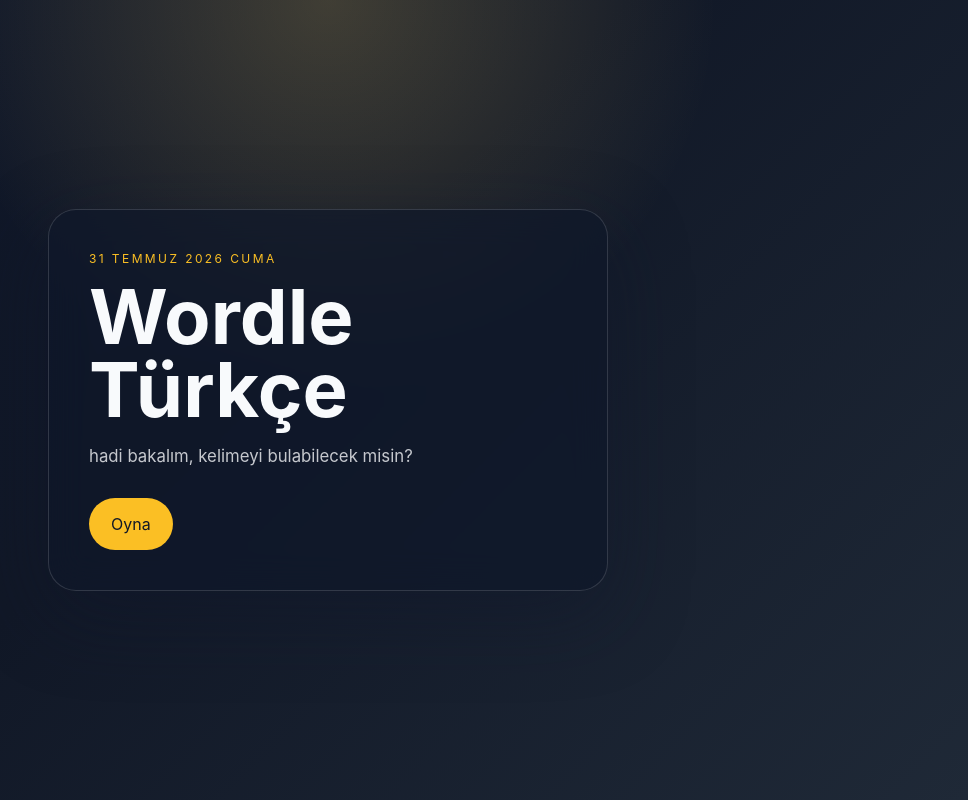
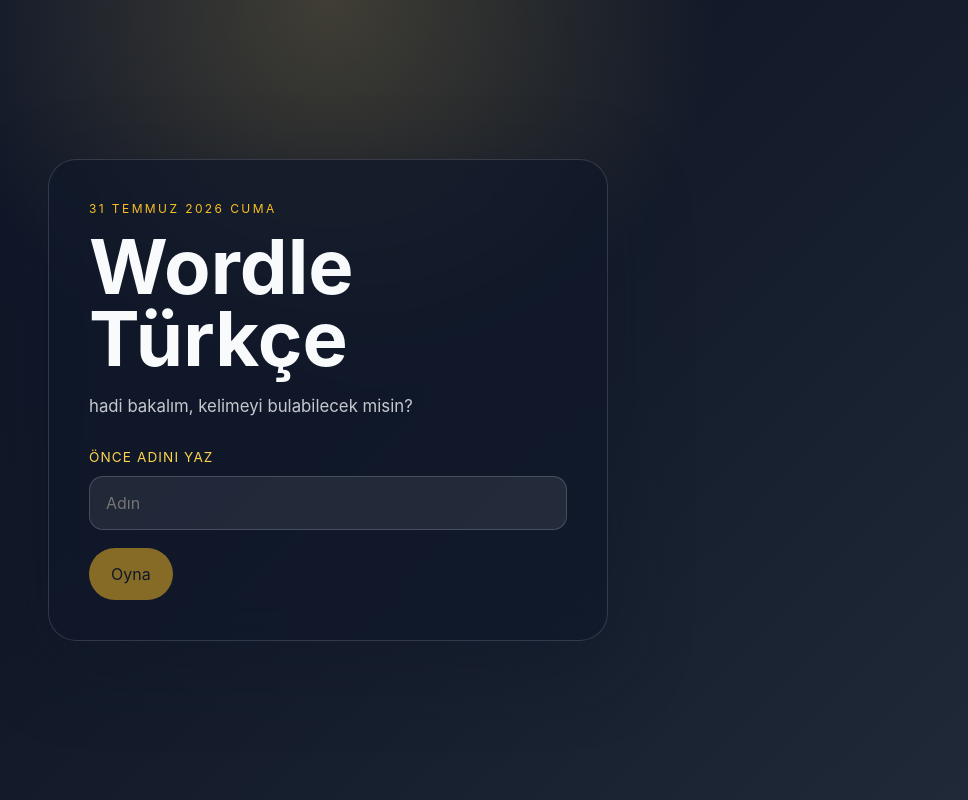
Before and after one commit to onraydin/wordle-oyunu, a React (Vite) app: page / in a window 1280 px wide. Shown: the whole page, without its empty margins (312-1280 px from the left). Built offline with nearby package versions, Linux system fonts and the light colour scheme.

Commit message:
add-leaderboard

```diff
--- a/src/App.css
+++ b/src/App.css
@@ -18,6 +18,14 @@
   backdrop-filter: blur(18px);
   color: #f8fafc;
   box-shadow: 0 24px 80px rgba(15, 23, 42, 0.45);
+}
+
+.game-layout {
+  width: min(100%, 980px);
+  display: grid;
+  grid-template-columns: minmax(0, 1fr) 280px;
+  gap: 20px;
+  align-items: start;
 }
 
 .eyebrow {
@@ -42,6 +50,34 @@
   line-height: 1.6;
 }
 
+.name-field {
+  display: grid;
+  gap: 8px;
+  margin-bottom: 18px;
+}
+
+.name-field span {
+  font-size: 0.85rem;
+  letter-spacing: 0.08em;
+  text-transform: uppercase;
+  color: #fcd34d;
+}
+
+.name-field input {
+  width: 100%;
+  border: 1px solid rgba(248, 250, 252, 0.18);
+  border-radius: 14px;
+  padding: 14px 16px;
+  background: rgba(248, 250, 252, 0.08);
+  color: #f8fafc;
+  outline: none;
+}
+
+.name-field input:focus {
+  border-color: #fbbf24;
+  box-shadow: 0 0 0 2px rgba(251, 191, 36, 0.2);
+}
+
 button {
   border: 0;
   border-radius: 999px;
@@ -55,6 +91,11 @@
 
 button:hover {
   background: #f59e0b;
+}
+
+button:disabled {
+  opacity: 0.5;
+  cursor: not-allowed;
 }
 
 button.secondary {
@@ -153,6 +194,59 @@
   font-weight: 700;
 }
 
+.leaderboard-card {
+  width: 100%;
+  padding: 28px 22px;
+  border: 1px solid rgba(255, 255, 255, 0.14);
+  border-radius: 24px;
+  background: rgba(15, 23, 42, 0.68);
+  backdrop-filter: blur(18px);
+  color: #f8fafc;
+  box-shadow: 0 24px 80px rgba(15, 23, 42, 0.36);
+}
+
+.leaderboard-card h2 {
+  margin: 0 0 14px;
+  font-size: 1.35rem;
+}
+
+.leaderboard-list {
+  list-style: none;
+  padding: 0;
+  margin: 0;
+  display: grid;
+  gap: 10px;
+}
+
+.leaderboard-item {
+  display: grid;
+  gap: 4px;
+  padding: 12px 14px;
+  border-radius: 16px;
+  background: rgba(248, 250, 252, 0.06);
+  border: 1px solid rgba(248, 250, 252, 0.12);
+}
+
+.leaderboard-rank {
+  font-size: 0.75rem;
+  letter-spacing: 0.16em;
+  color: #fcd34d;
+}
+
+.leaderboard-name {
+  font-size: 1.05rem;
+  font-weight: 800;
+}
+
+.leaderboard-meta {
+  font-size: 0.88rem;
+  color: rgba(248, 250, 252, 0.72);
+}
+
+.leaderboard-empty {
+  margin: 0;
+}
+
 .refresh-timer {
   display: grid;
   gap: 4px;
@@ -249,6 +343,11 @@
     align-items: start;
   }
 
+  .game-layout {
+    width: 100%;
+    grid-template-columns: 1fr;
+  }
+
   .card,
   .game-card {
     width: 100%;
@@ -259,6 +358,15 @@
   .copy {
     font-size: 0.98rem;
     margin-bottom: 20px;
+  }
+
+  .name-field {
+    margin-bottom: 14px;
+  }
+
+  .leaderboard-card {
+    padding: 20px 16px;
+    border-radius: 20px;
   }
 
   .refresh-timer {
--- a/src/App.tsx
+++ b/src/App.tsx
@@ -57,6 +57,31 @@
 
 type LetterStatus = 'correct' | 'present' | 'empty'
 
+type LeaderboardEntry = {
+  name: string
+  finishedAt: string
+  attemptsUsed: number
+}
+
+const getLeaderboardStorageKey = (dateKey: string) => `wordle-leaderboard-${dateKey}`
+
+const loadLeaderboard = (dateKey: string) => {
+  try {
+    const rawValue = window.localStorage.getItem(getLeaderboardStorageKey(dateKey))
+    return rawValue ? (JSON.parse(rawValue) as LeaderboardEntry[]) : []
+  } catch {
+    return []
+  }
+}
+
+const saveLeaderboard = (dateKey: string, entries: LeaderboardEntry[]) => {
+  try {
+    window.localStorage.setItem(getLeaderboardStorageKey(dateKey), JSON.stringify(entries))
+  } catch {
+    // ignore storage errors
+  }
+}
+
 const getLetterStatuses = (guess: string, target: string): LetterStatus[] => {
   const guessLetters = guess.toUpperCase().split('')
   const targetLetters = target.toUpperCase().split('')
@@ -93,11 +118,14 @@
 function App() {
   const [todayKey, setTodayKey] = useState(() => getLocalDateKey())
   const [started, setStarted] = useState(false)
+  const [playerName, setPlayerName] = useState('')
+  const [draftPlayerName, setDraftPlayerName] = useState('')
   const [attempts, setAttempts] = useState<string[][]>(() => createEmptyBoard(WORD_LENGTH))
   const [submittedRows, setSubmittedRows] = useState<boolean[]>(Array(ATTEMPT_LIMIT).fill(false))
   const [currentRow, setCurrentRow] = useState(0)
   const [isWon, setIsWon] = useState(false)
   const [now, setNow] = useState(() => new Date())
+  const [leaderboard, setLeaderboard] = useState<LeaderboardEntry[]>(() => loadLeaderboard(getLocalDateKey()))
   const currentInputRef = useRef<HTMLInputElement | null>(null)
   const confettiRef = useRef<HTMLCanvasElement | null>(null)
   const confettiAnimRef = useRef<number | null>(null)
@@ -121,6 +149,7 @@
     setSubmittedRows(Array(ATTEMPT_LIMIT).fill(false))
     setCurrentRow(0)
     setIsWon(false)
+    setLeaderboard(loadLeaderboard(todayKey))
   }, [todayKey])
 
   useEffect(() => {
@@ -142,6 +171,16 @@
 
     return () => window.clearTimeout(timeoutId)
   }, [currentRow, isWon, started])
+
+  const startGame = () => {
+    const trimmedName = draftPlayerName.trim()
+    if (!trimmedName) {
+      return
+    }
+
+    setPlayerName(trimmedName)
+    setStarted(true)
+  }
 
   const handleGuessChange = (value: string) => {
     if (isWon || currentRow >= ATTEMPT_LIMIT) {
@@ -189,6 +228,21 @@
     setSubmittedRows(nextSubmittedRows)
 
     if (guessWord.toUpperCase() === dailyWord.toUpperCase()) {
+      const winnerName = playerName.trim() || 'Anonim'
+      const updatedLeaderboard = [
+        ...leaderboard,
+        {
+          name: winnerName,
+          finishedAt: new Date().toLocaleTimeString('tr-TR', {
+            hour: '2-digit',
+            minute: '2-digit',
+          }),
+          attemptsUsed: currentRow + 1,
+        },
+      ]
+
+      setLeaderboard(updatedLeaderboard)
+      saveLeaderboard(todayKey, updatedLeaderboard)
       setIsWon(true)
       return
     }
@@ -198,6 +252,9 @@
 
   const showRefreshTimer = isWon || currentRow >= ATTEMPT_LIMIT
   const countdownText = formatCountdown(getNextLocalMidnight(now).getTime() - now.getTime())
+  const sortedLeaderboard = [...leaderboard]
+
+  sortedLeaderboard.sort((left, right) => left.attemptsUsed - right.attemptsUsed)
 
   const launchConfetti = (duration = 3000) => {
     const canvas = confettiRef.current
@@ -314,7 +371,19 @@
           <p className="eyebrow">{displayDate} </p>
           <h1>Wordle Türkçe</h1>
           <p className="copy">hadi bakalım, kelimeyi bulabilecek misin?</p>
-          <button type="button" onClick={() => setStarted(true)}>
+          <label className="name-field">
+            <span>Önce adını yaz</span>
+            <input
+              type="text"
+              value={draftPlayerName}
+              onChange={(event) => setDraftPlayerName(event.target.value)}
+              placeholder="Adın"
+              autoComplete="nickname"
+              autoCapitalize="words"
+              maxLength={20}
+            />
+          </label>
+          <button type="button" onClick={startGame} disabled={!draftPlayerName.trim()}>
             Oyna
           </button>
         </section>
@@ -324,6 +393,7 @@
 
   return (
     <main className="app-shell">
+      <div className="game-layout">
         <section className="game-card">
           <p className="eyebrow">Bugünün tahmini</p>
           <h1>Günlük kelime</h1>
@@ -414,6 +484,27 @@
             DOĞRU KELİME
           </div>
         </section>
+
+        <aside className="leaderboard-card" aria-label="Kazananlar listesi">
+          <p className="eyebrow">Leaderboard</p>
+          <h2>Doğru yapanlar</h2>
+          {sortedLeaderboard.length > 0 ? (
+            <ol className="leaderboard-list">
+              {sortedLeaderboard.map((entry, index) => (
+                <li key={`${entry.name}-${entry.finishedAt}-${index}`} className="leaderboard-item">
+                  <span className="leaderboard-rank">{String(index + 1).padStart(2, '0')}</span>
+                  <span className="leaderboard-name">{entry.name}</span>
+                  <span className="leaderboard-meta">
+                    {entry.attemptsUsed} hak · {entry.finishedAt}
+                  </span>
+                </li>
+              ))}
+            </ol>
+          ) : (
+            <p className="copy leaderboard-empty">Henüz kimse doğru kelimeyi bulmadı.</p>
+          )}
+        </aside>
+      </div>
     </main>
   )
 }
```
Lines whose indentation alone changed are shown as unchanged.
